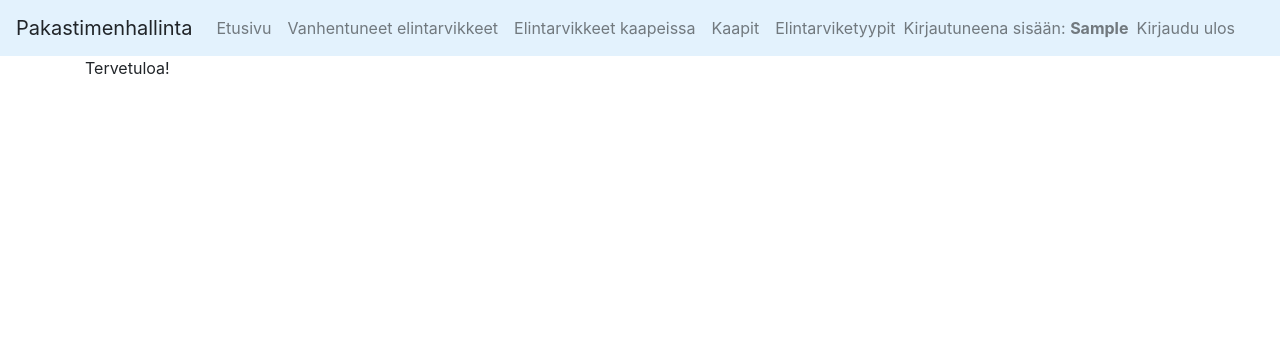
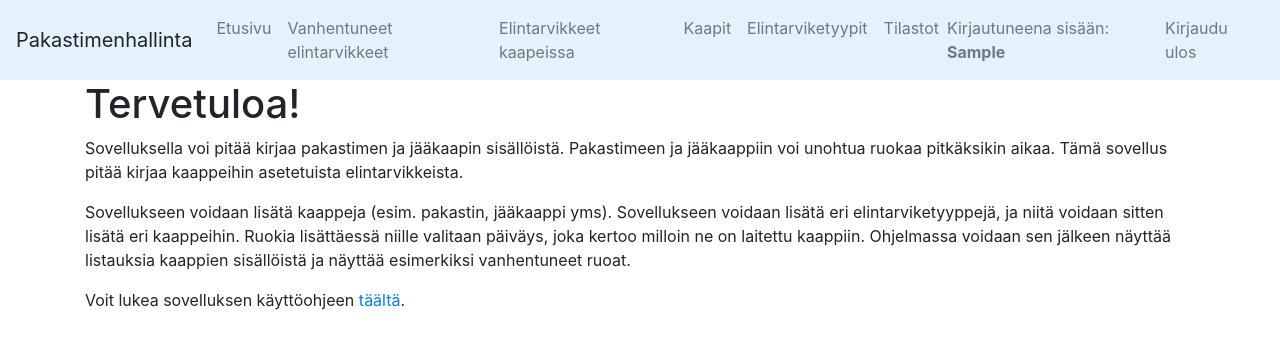
Before and after one commit to lukxsx/PakastimenHallinta, a Flask app: page / in a window 1280 px wide. Shown: the top 349 px of the page. Run offline with Flask 2, Linux system fonts and the light colour scheme; a user stored in the database is signed in; tables that the repository leaves empty hold one stand-in row (values such as "Sample post"); some libraries are stand-ins or nearby versions.

Commit message:
etusivun uudistusta

```diff
--- a/application/templates/index.html
+++ b/application/templates/index.html
@@ -2,9 +2,24 @@
 
 {% block body %}
     {% if current_user.is_authenticated %}
-        <p>Tervetuloa!</p>
+        <h1>Tervetuloa!</h1>
+        <p>
+            Sovelluksella voi pitää kirjaa pakastimen ja jääkaapin sisällöistä. Pakastimeen ja jääkaappiin voi unohtua
+            ruokaa pitkäksikin aikaa. Tämä sovellus pitää kirjaa kaappeihin asetetuista elintarvikkeista.
+        </p>
+        <p>
+            Sovellukseen
+            voidaan lisätä kaappeja (esim. pakastin, jääkaappi yms). Sovellukseen voidaan lisätä eri
+            elintarviketyyppejä,
+            ja niitä voidaan sitten lisätä eri kaappeihin. Ruokia lisättäessä niille valitaan päiväys, joka kertoo
+            milloin ne on laitettu kaappiin. Ohjelmassa voidaan sen jälkeen näyttää listauksia kaappien sisällöistä ja
+            näyttää esimerkiksi vanhentuneet ruoat.
+        </p>
+        <p>Voit lukea sovelluksen käyttöohjeen
+            <a href="https://github.com/Lukxsx/PakastimenHallinta/blob/master/documentation/kayttoohje.md">
+                täältä</a>.</p>
     {% else %}
         <h1>Tervetuloa</h1>
-        <p>Kirjaudu sisään, ole hyvä.</p>
+        <p><a href={{ url_for('kirjautuminen') }}>Kirjaudu sisään</a>, ole hyvä.</p>
     {% endif %}
 {% endblock %}
--- a/application/templates/layout.html
+++ b/application/templates/layout.html
@@ -31,6 +31,9 @@
             </li>
             <li class="nav-item">
                 <a class="nav-link" href="{{ url_for('elintarvike_listaus') }} ">Elintarviketyypit</a>
+            </li>
+            <li class="nav-item">
+                <a class="nav-link" href="{{ url_for('tilastot') }} ">Tilastot</a>
             </li>
             {% if current_user.is_authenticated %}
                 <span class="navbar-text">Kirjautuneena sisään: <b>{{ current_user.tunnus }}</b></span>
```
